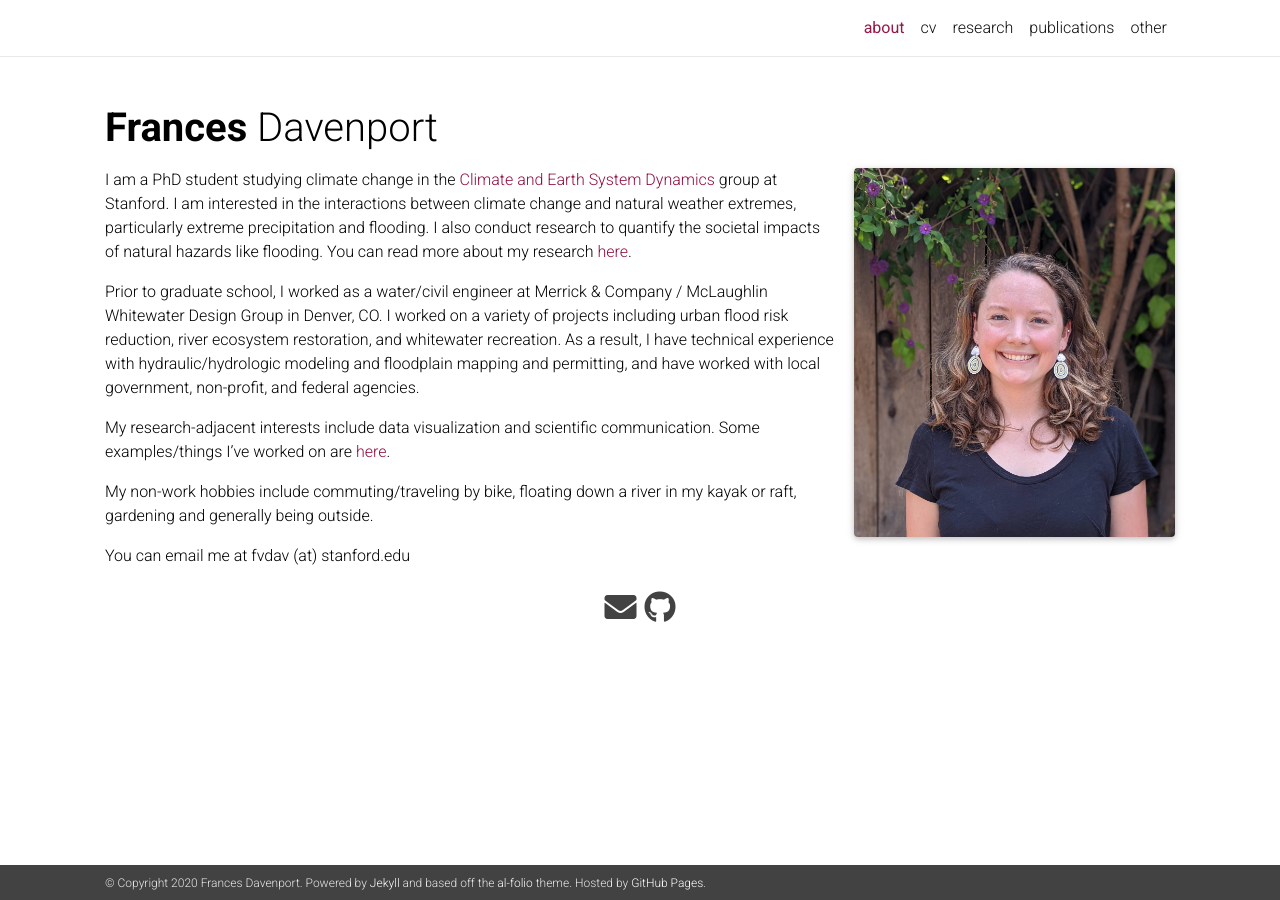
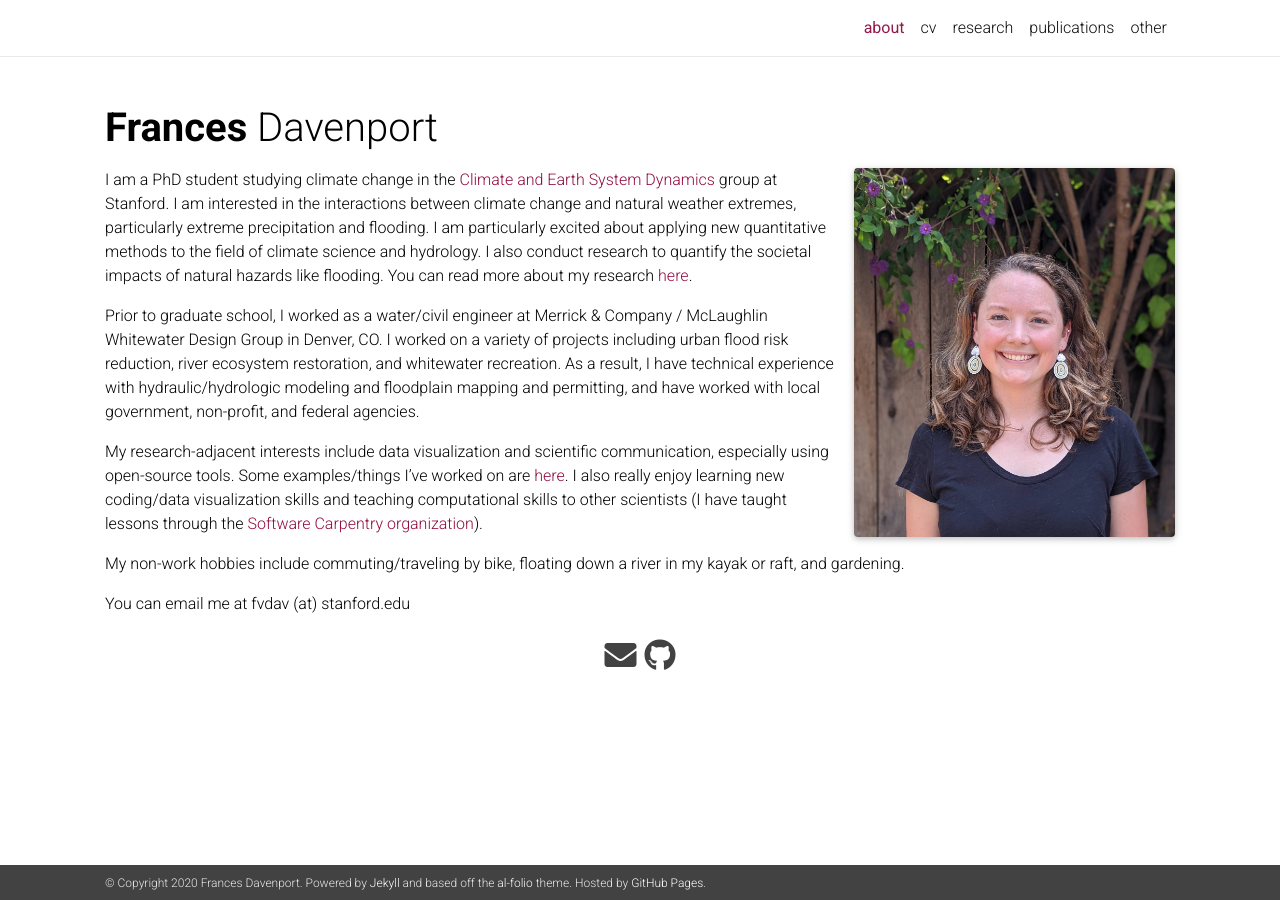
Before and after one commit to fdavenport/fdavenport.github.io, a Jekyll site: the page built from _pages/about.md, in a window 1280 px wide. Built offline with Jekyll 4.4.1, drawn with Linux system fonts in a browser that asks for light colours; nearby versions of some CDN libraries; a style sheet for code colours, icons or effects is not loaded.

Commit message:
update about

```diff
--- a/_pages/about.md
+++ b/_pages/about.md
@@ -22,9 +22,10 @@ href="https://pangea.stanford.edu/researchgroups/cesd/"
 target='_blank'>Climate and Earth System Dynamics</a> group at
 Stanford. I am interested in the interactions between climate change
 and natural weather extremes, particularly extreme precipitation and
-flooding. I also conduct research to quantify the societal impacts of
-natural hazards like flooding. You can read more about my
-research [here](research).
+flooding. I am particularly excited about applying new quantitative
+methods to the field of climate science and hydrology. I also conduct
+research to quantify the societal impacts of natural hazards like
+flooding. You can read more about my research [here](research).
 
 Prior to graduate school, I worked as a water/civil engineer at
 Merrick & Company / McLaughlin Whitewater Design Group in Denver,
@@ -34,11 +35,15 @@ a result, I have technical experience with hydraulic/hydrologic
 modeling and floodplain mapping and permitting, and have worked with
 local government, non-profit, and federal agencies.
 
-My research-adjacent interests include data visualization and scientific
-communication. Some examples/things I've worked on
-are [here](other).
+My research-adjacent interests include data visualization and
+scientific communication, especially using open-source tools. Some
+examples/things I've worked on are [here](other). I also really enjoy
+learning new coding/data visualization skills and teaching
+computational skills to other scientists (I have taught lessons
+through the <a href="https://software-carpentry.org/"
+target='_blank'>Software Carpentry organization</a>).
 
 My non-work hobbies include commuting/traveling by bike, floating down a river in my kayak or
-raft, gardening and generally being outside.
+raft, and gardening.
 
 You can email me at fvdav (at) stanford.edu
```
